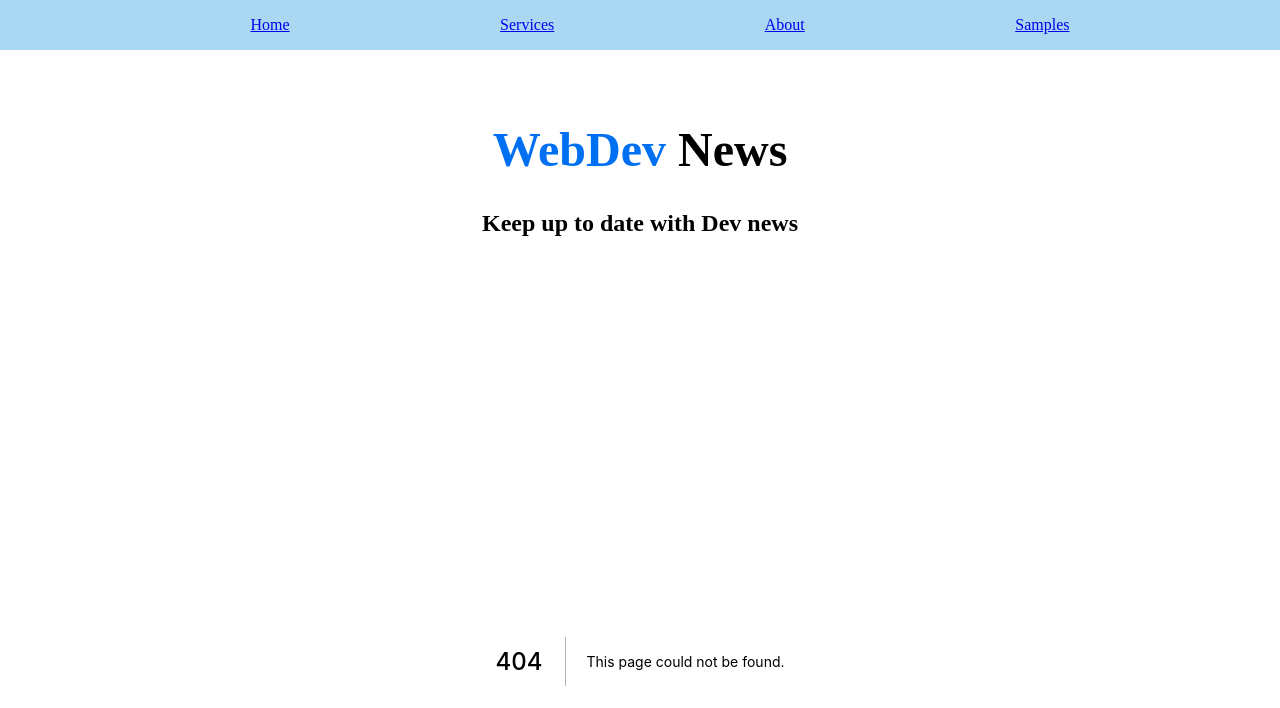
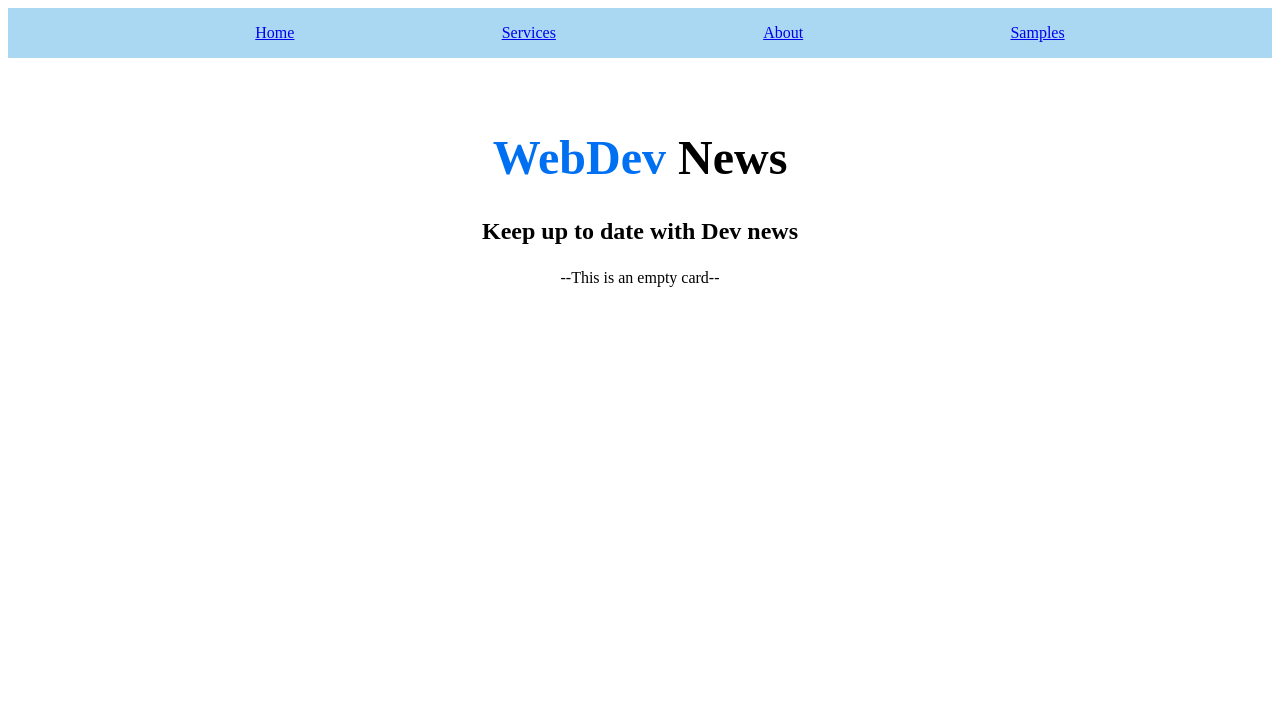
Before and after one commit to fojanb/spa-nextjs, a Next.js app in the folder spa-nextjs/: page /card/1 in a window 1280 px wide. Before the commit this address had no page. Shown: the top 708 px of the page. Built offline with nearby package versions, Linux system fonts and the light colour scheme.

Commit message:
Create index.js

```diff
--- /dev/null
+++ b/spa-nextjs/pages/card/[id]/index.js
@@ -0,0 +1,9 @@
+// Normal js func not a react component
+const card = () => {
+    return (
+        <div>
+            --This is an empty card--
+        </div>
+    )
+}
+export default card;
```
